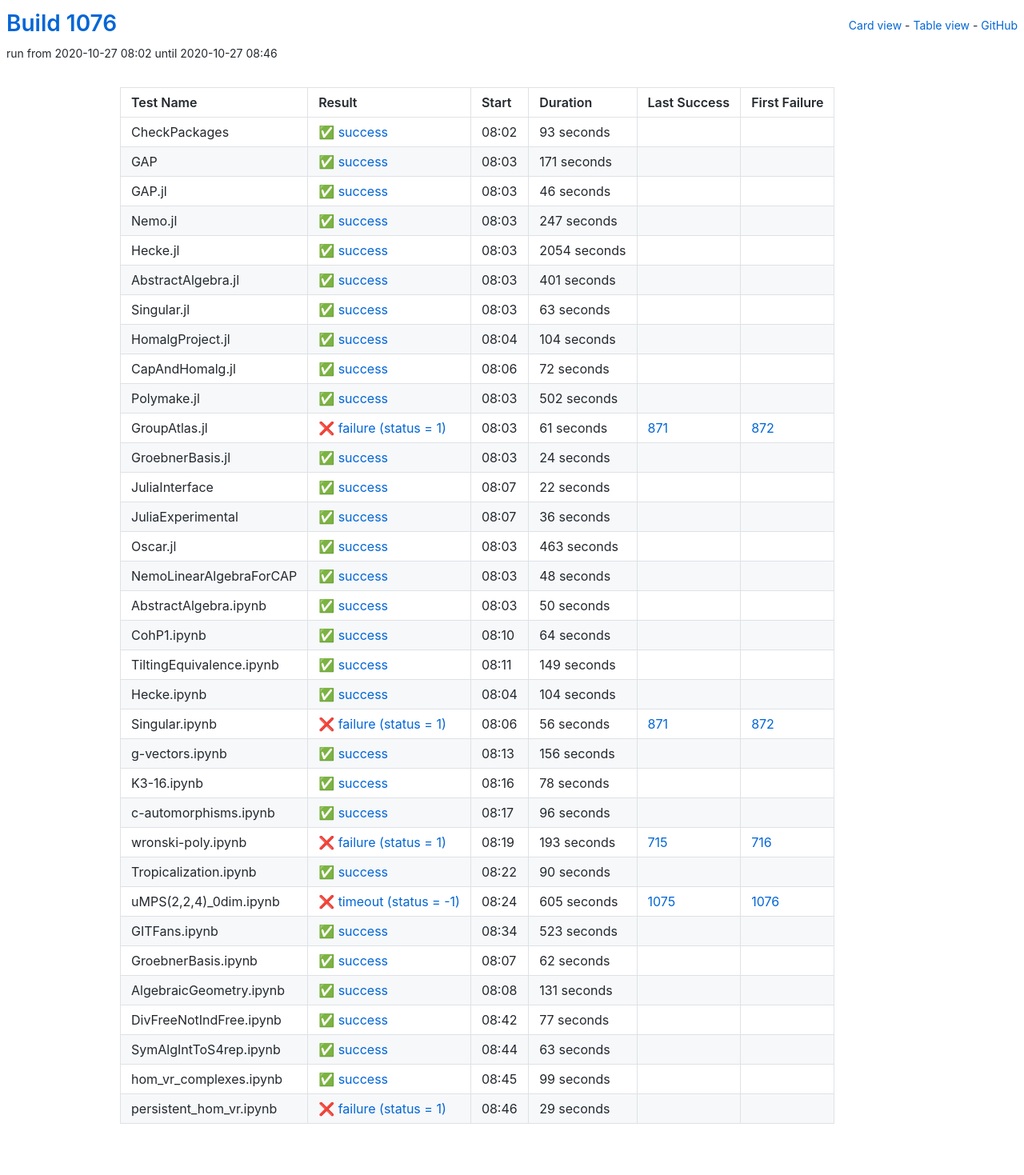
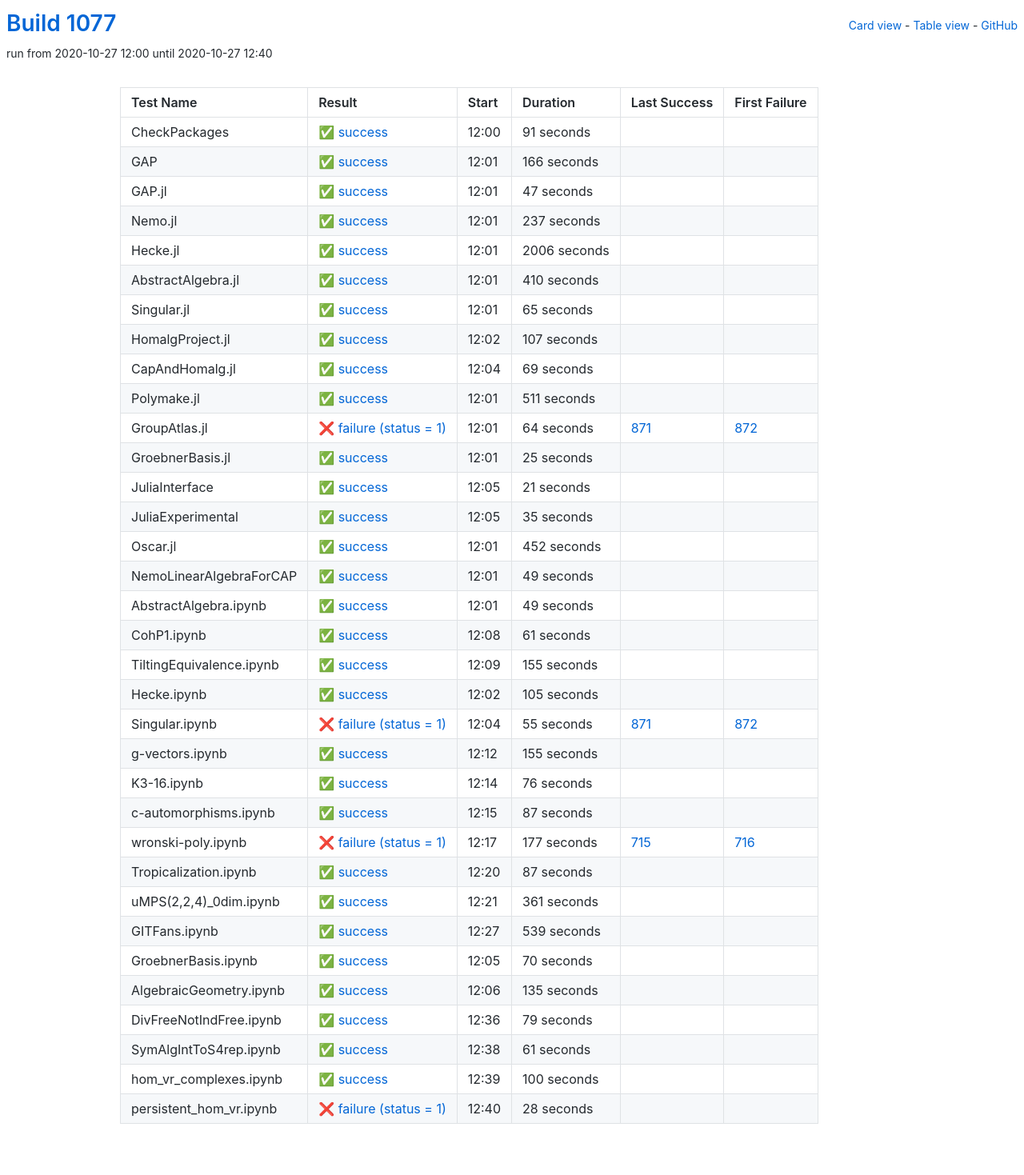
Before and after one commit to oscar-system/oscar-ci-status-stable, a Jekyll site: the page built from table.html, in a window 1280 px wide. Shown: the whole page at 80% size. Built offline with Jekyll 4.4.1, drawn with Linux system fonts in a browser that asks for light colours.

Commit message:
Build #1077

```diff
--- a/_data/ci.yml
+++ b/_data/ci.yml
@@ -1,6 +1,6 @@
 ---
-build: 1076
-build_url: https://oscarci.mathematik.uni-kl.de/job/oscar-stable/1076/
+build: 1077
+build_url: https://oscarci.mathematik.uni-kl.de/job/oscar-stable/1077/
 job: oscar-stable
 organization: oscar-system
 repo: oscar-ci-status-stable
@@ -8,408 +8,408 @@ repourl: https://github.com/oscar-system/oscar-ci-status-stable
 tests:
 - name: CheckPackages
   id: checkpackages
-  log: https://oscarci.mathematik.uni-kl.de/job/oscar-stable/1076/artifact/logs/build-1076/CheckPackages.log
-  start: 2020-10-27 08:02
+  log: https://oscarci.mathematik.uni-kl.de/job/oscar-stable/1077/artifact/logs/build-1077/CheckPackages.log
+  start: 2020-10-27 12:00
   success: true
   exitcode: 0
   status: success
-  duration: 93
+  duration: 91
   last_success: false
   last_success_url:
   first_failure: false
   first_failure_url:
 - name: GAP
   id: gap
-  log: https://oscarci.mathematik.uni-kl.de/job/oscar-stable/1076/artifact/logs/build-1076/GAP.log
-  start: 2020-10-27 08:03
+  log: https://oscarci.mathematik.uni-kl.de/job/oscar-stable/1077/artifact/logs/build-1077/GAP.log
+  start: 2020-10-27 12:01
   success: true
   exitcode: 0
   status: success
-  duration: 171
+  duration: 166
   last_success: false
   last_success_url:
   first_failure: false
   first_failure_url:
 - name: GAP.jl
   id: gap-jl
-  log: https://oscarci.mathematik.uni-kl.de/job/oscar-stable/1076/artifact/logs/build-1076/GAP.jl.log
-  start: 2020-10-27 08:03
+  log: https://oscarci.mathematik.uni-kl.de/job/oscar-stable/1077/artifact/logs/build-1077/GAP.jl.log
+  start: 2020-10-27 12:01
   success: true
   exitcode: 0
   status: success
-  duration: 46
+  duration: 47
   last_success: false
   last_success_url:
   first_failure: false
   first_failure_url:
 - name: Nemo.jl
   id: nemo-jl
-  log: https://oscarci.mathematik.uni-kl.de/job/oscar-stable/1076/artifact/logs/build-1076/Nemo.jl.log
-  start: 2020-10-27 08:03
+  log: https://oscarci.mathematik.uni-kl.de/job/oscar-stable/1077/artifact/logs/build-1077/Nemo.jl.log
+  start: 2020-10-27 12:01
   success: true
   exitcode: 0
   status: success
-  duration: 247
+  duration: 237
   last_success: false
   last_success_url:
   first_failure: false
   first_failure_url:
 - name: Hecke.jl
   id: hecke-jl
-  log: https://oscarci.mathematik.uni-kl.de/job/oscar-stable/1076/artifact/logs/build-1076/Hecke.jl.log
-  start: 2020-10-27 08:03
+  log: https://oscarci.mathematik.uni-kl.de/job/oscar-stable/1077/artifact/logs/build-1077/Hecke.jl.log
+  start: 2020-10-27 12:01
   success: true
   exitcode: 0
   status: success
-  duration: 2054
+  duration: 2006
   last_success: false
   last_success_url:
   first_failure: false
   first_failure_url:
 - name: AbstractAlgebra.jl
   id: abstractalgebra-jl
-  log: https://oscarci.mathematik.uni-kl.de/job/oscar-stable/1076/artifact/logs/build-1076/AbstractAlgebra.jl.log
-  start: 2020-10-27 08:03
+  log: https://oscarci.mathematik.uni-kl.de/job/oscar-stable/1077/artifact/logs/build-1077/AbstractAlgebra.jl.log
+  start: 2020-10-27 12:01
   success: true
   exitcode: 0
   status: success
-  duration: 401
+  duration: 410
   last_success: false
   last_success_url:
   first_failure: false
   first_failure_url:
 - name: Singular.jl
   id: singular-jl
-  log: https://oscarci.mathematik.uni-kl.de/job/oscar-stable/1076/artifact/logs/build-1076/Singular.jl.log
-  start: 2020-10-27 08:03
+  log: https://oscarci.mathematik.uni-kl.de/job/oscar-stable/1077/artifact/logs/build-1077/Singular.jl.log
+  start: 2020-10-27 12:01
   success: true
   exitcode: 0
   status: success
-  duration: 63
+  duration: 65
   last_success: false
   last_success_url:
   first_failure: false
   first_failure_url:
 - name: HomalgProject.jl
   id: homalgproject-jl
-  log: https://oscarci.mathematik.uni-kl.de/job/oscar-stable/1076/artifact/logs/build-1076/HomalgProject.jl.log
-  start: 2020-10-27 08:04
+  log: https://oscarci.mathematik.uni-kl.de/job/oscar-stable/1077/artifact/logs/build-1077/HomalgProject.jl.log
+  start: 2020-10-27 12:02
   success: true
   exitcode: 0
   status: success
-  duration: 104
+  duration: 107
   last_success: false
   last_success_url:
   first_failure: false
   first_failure_url:
 - name: CapAndHomalg.jl
   id: capandhomalg-jl
-  log: https://oscarci.mathematik.uni-kl.de/job/oscar-stable/1076/artifact/logs/build-1076/CapAndHomalg.jl.log
-  start: 2020-10-27 08:06
+  log: https://oscarci.mathematik.uni-kl.de/job/oscar-stable/1077/artifact/logs/build-1077/CapAndHomalg.jl.log
+  start: 2020-10-27 12:04
   success: true
   exitcode: 0
   status: success
-  duration: 72
+  duration: 69
   last_success: false
   last_success_url:
   first_failure: false
   first_failure_url:
 - name: Polymake.jl
   id: polymake-jl
-  log: https://oscarci.mathematik.uni-kl.de/job/oscar-stable/1076/artifact/logs/build-1076/Polymake.jl.log
-  start: 2020-10-27 08:03
+  log: https://oscarci.mathematik.uni-kl.de/job/oscar-stable/1077/artifact/logs/build-1077/Polymake.jl.log
+  start: 2020-10-27 12:01
   success: true
   exitcode: 0
   status: success
-  duration: 502
+  duration: 511
   last_success: false
   last_success_url:
   first_failure: false
   first_failure_url:
 - name: GroupAtlas.jl
   id: groupatlas-jl
-  log: https://oscarci.mathematik.uni-kl.de/job/oscar-stable/1076/artifact/logs/build-1076/GroupAtlas.jl.log
-  start: 2020-10-27 08:03
+  log: https://oscarci.mathematik.uni-kl.de/job/oscar-stable/1077/artifact/logs/build-1077/GroupAtlas.jl.log
+  start: 2020-10-27 12:01
   success: false
   exitcode: 1
   status: failure
-  duration: 61
+  duration: 64
   last_success: 871
   last_success_url: https://oscarci.mathematik.uni-kl.de/job/oscar-stable/871/
   first_failure: 872
   first_failure_url: https://oscarci.mathematik.uni-kl.de/job/oscar-stable/872/
 - name: GroebnerBasis.jl
   id: groebnerbasis-jl
-  log: https://oscarci.mathematik.uni-kl.de/job/oscar-stable/1076/artifact/logs/build-1076/GroebnerBasis.jl.log
-  start: 2020-10-27 08:03
+  log: https://oscarci.mathematik.uni-kl.de/job/oscar-stable/1077/artifact/logs/build-1077/GroebnerBasis.jl.log
+  start: 2020-10-27 12:01
   success: true
   exitcode: 0
   status: success
-  duration: 24
+  duration: 25
   last_success: false
   last_success_url:
   first_failure: false
   first_failure_url:
 - name: JuliaInterface
   id: juliainterface
-  log: https://oscarci.mathematik.uni-kl.de/job/oscar-stable/1076/artifact/logs/build-1076/JuliaInterface.log
-  start: 2020-10-27 08:07
+  log: https://oscarci.mathematik.uni-kl.de/job/oscar-stable/1077/artifact/logs/build-1077/JuliaInterface.log
+  start: 2020-10-27 12:05
   success: true
   exitcode: 0
   status: success
-  duration: 22
+  duration: 21
   last_success: false
   last_success_url:
   first_failure: false
   first_failure_url:
 - name: JuliaExperimental
   id: juliaexperimental
-  log: https://oscarci.mathematik.uni-kl.de/job/oscar-stable/1076/artifact/logs/build-1076/JuliaExperimental.log
-  start: 2020-10-27 08:07
+  log: https://oscarci.mathematik.uni-kl.de/job/oscar-stable/1077/artifact/logs/build-1077/JuliaExperimental.log
+  start: 2020-10-27 12:05
   success: true
   exitcode: 0
   status: success
-  duration: 36
+  duration: 35
   last_success: false
   last_success_url:
   first_failure: false
   first_failure_url:
 - name: Oscar.jl
   id: oscar-jl
-  log: https://oscarci.mathematik.uni-kl.de/job/oscar-stable/1076/artifact/logs/build-1076/Oscar.jl.log
-  start: 2020-10-27 08:03
+  log: https://oscarci.mathematik.uni-kl.de/job/oscar-stable/1077/artifact/logs/build-1077/Oscar.jl.log
+  start: 2020-10-27 12:01
   success: true
   exitcode: 0
   status: success
-  duration: 463
+  duration: 452
   last_success: false
   last_success_url:
   first_failure: false
   first_failure_url:
 - name: NemoLinearAlgebraForCAP
   id: nemolinearalgebraforcap
-  log: https://oscarci.mathematik.uni-kl.de/job/oscar-stable/1076/artifact/logs/build-1076/NemoLinearAlgebraForCAP.log
-  start: 2020-10-27 08:03
+  log: https://oscarci.mathematik.uni-kl.de/job/oscar-stable/1077/artifact/logs/build-1077/NemoLinearAlgebraForCAP.log
+  start: 2020-10-27 12:01
   success: true
   exitcode: 0
   status: success
-  duration: 48
+  duration: 49
   last_success: false
   last_success_url:
   first_failure: false
   first_failure_url:
 - name: AbstractAlgebra.ipynb
   id: abstractalgebra-ipynb
-  log: https://oscarci.mathematik.uni-kl.de/job/oscar-stable/1076/artifact/logs/build-1076/AbstractAlgebra.ipynb.log
-  start: 2020-10-27 08:03
+  log: https://oscarci.mathematik.uni-kl.de/job/oscar-stable/1077/artifact/logs/build-1077/AbstractAlgebra.ipynb.log
+  start: 2020-10-27 12:01
   success: true
   exitcode: 0
   status: success
-  duration: 50
+  duration: 49
   last_success: false
   last_success_url:
   first_failure: false
   first_failure_url:
 - name: CohP1.ipynb
   id: cohp1-ipynb
-  log: https://oscarci.mathematik.uni-kl.de/job/oscar-stable/1076/artifact/logs/build-1076/CohP1.ipynb.log
-  start: 2020-10-27 08:10
+  log: https://oscarci.mathematik.uni-kl.de/job/oscar-stable/1077/artifact/logs/build-1077/CohP1.ipynb.log
+  start: 2020-10-27 12:08
   success: true
   exitcode: 0
   status: success
-  duration: 64
+  duration: 61
   last_success: false
   last_success_url:
   first_failure: false
   first_failure_url:
 - name: TiltingEquivalence.ipynb
   id: tiltingequivalence-ipynb
-  log: https://oscarci.mathematik.uni-kl.de/job/oscar-stable/1076/artifact/logs/build-1076/TiltingEquivalence.ipynb.log
-  start: 2020-10-27 08:11
+  log: https://oscarci.mathematik.uni-kl.de/job/oscar-stable/1077/artifact/logs/build-1077/TiltingEquivalence.ipynb.log
+  start: 2020-10-27 12:09
   success: true
   exitcode: 0
   status: success
-  duration: 149
+  duration: 155
   last_success: false
   last_success_url:
   first_failure: false
   first_failure_url:
 - name: Hecke.ipynb
   id: hecke-ipynb
-  log: https://oscarci.mathematik.uni-kl.de/job/oscar-stable/1076/artifact/logs/build-1076/Hecke.ipynb.log
-  start: 2020-10-27 08:04
+  log: https://oscarci.mathematik.uni-kl.de/job/oscar-stable/1077/artifact/logs/build-1077/Hecke.ipynb.log
+  start: 2020-10-27 12:02
   success: true
   exitcode: 0
   status: success
-  duration: 104
+  duration: 105
   last_success: false
   last_success_url:
   first_failure: false
   first_failure_url:
 - name: Singular.ipynb
   id: singular-ipynb
-  log: https://oscarci.mathematik.uni-kl.de/job/oscar-stable/1076/artifact/logs/build-1076/Singular.ipynb.log
-  start: 2020-10-27 08:06
+  log: https://oscarci.mathematik.uni-kl.de/job/oscar-stable/1077/artifact/logs/build-1077/Singular.ipynb.log
+  start: 2020-10-27 12:04
   success: false
   exitcode: 1
   status: failure
-  duration: 56
+  duration: 55
   last_success: 871
   last_success_url: https://oscarci.mathematik.uni-kl.de/job/oscar-stable/871/
   first_failure: 872
   first_failure_url: https://oscarci.mathematik.uni-kl.de/job/oscar-stable/872/
 - name: g-vectors.ipynb
   id: g-vectors-ipynb
-  log: https://oscarci.mathematik.uni-kl.de/job/oscar-stable/1076/artifact/logs/build-1076/g-vectors.ipynb.log
-  start: 2020-10-27 08:13
+  log: https://oscarci.mathematik.uni-kl.de/job/oscar-stable/1077/artifact/logs/build-1077/g-vectors.ipynb.log
+  start: 2020-10-27 12:12
   success: true
   exitcode: 0
   status: success
-  duration: 156
+  duration: 155
   last_success: false
   last_success_url:
   first_failure: false
   first_failure_url:
 - name: K3-16.ipynb
   id: k3-16-ipynb
-  log: https://oscarci.mathematik.uni-kl.de/job/oscar-stable/1076/artifact/logs/build-1076/K3-16.ipynb.log
-  start: 2020-10-27 08:16
+  log: https://oscarci.mathematik.uni-kl.de/job/oscar-stable/1077/artifact/logs/build-1077/K3-16.ipynb.log
+  start: 2020-10-27 12:14
   success: true
   exitcode: 0
   status: success
-  duration: 78
+  duration: 76
   last_success: false
   last_success_url:
   first_failure: false
   first_failure_url:
 - name: c-automorphisms.ipynb
   id: c-automorphisms-ipynb
-  log: https://oscarci.mathematik.uni-kl.de/job/oscar-stable/1076/artifact/logs/build-1076/c-automorphisms.ipynb.log
-  start: 2020-10-27 08:17
+  log: https://oscarci.mathematik.uni-kl.de/job/oscar-stable/1077/artifact/logs/build-1077/c-automorphisms.ipynb.log
+  start: 2020-10-27 12:15
   success: true
   exitcode: 0
   status: success
-  duration: 96
+  duration: 87
   last_success: false
   last_success_url:
   first_failure: false
   first_failure_url:
 - name: wronski-poly.ipynb
   id: wronski-poly-ipynb
-  log: https://oscarci.mathematik.uni-kl.de/job/oscar-stable/1076/artifact/logs/build-1076/wronski-poly.ipynb.log
-  start: 2020-10-27 08:19
+  log: https://oscarci.mathematik.uni-kl.de/job/oscar-stable/1077/artifact/logs/build-1077/wronski-poly.ipynb.log
+  start: 2020-10-27 12:17
   success: false
   exitcode: 1
   status: failure
-  duration: 193
+  duration: 177
   last_success: 715
   last_success_url: https://oscarci.mathematik.uni-kl.de/job/oscar-stable/715/
   first_failure: 716
   first_failure_url: https://oscarci.mathematik.uni-kl.de/job/oscar-stable/716/
 - name: Tropicalization.ipynb
   id: tropicalization-ipynb
-  log: https://oscarci.mathematik.uni-kl.de/job/oscar-stable/1076/artifact/logs/build-1076/Tropicalization.ipynb.log
-  start: 2020-10-27 08:22
+  log: https://oscarci.mathematik.uni-kl.de/job/oscar-stable/1077/artifact/logs/build-1077/Tropicalization.ipynb.log
+  start: 2020-10-27 12:20
   success: true
   exitcode: 0
   status: success
-  duration: 90
+  duration: 87
   last_success: false
   last_success_url:
   first_failure: false
   first_failure_url:
 - name: uMPS(2,2,4)_0dim.ipynb
   id: umps-2-2-4-0dim-ipynb
-  log: https://oscarci.mathematik.uni-kl.de/job/oscar-stable/1076/artifact/logs/build-1076/uMPS-2-2-4-_0dim.ipynb.log
-  start: 2020-10-27 08:24
-  success: false
-  exitcode: -1
-  status: timeout
-  duration: 605
-  last_success: 1075
-  last_success_url: https://oscarci.mathematik.uni-kl.de/job/oscar-stable/1075/
-  first_failure: 1076
-  first_failure_url: https://oscarci.mathematik.uni-kl.de/job/oscar-stable/1076/
-- name: GITFans.ipynb
-  id: gitfans-ipynb
-  log: https://oscarci.mathematik.uni-kl.de/job/oscar-stable/1076/artifact/logs/build-1076/GITFans.ipynb.log
-  start: 2020-10-27 08:34
+  log: https://oscarci.mathematik.uni-kl.de/job/oscar-stable/1077/artifact/logs/build-1077/uMPS-2-2-4-_0dim.ipynb.log
+  start: 2020-10-27 12:21
   success: true
   exitcode: 0
   status: success
-  duration: 523
+  duration: 361
+  last_success: false
+  last_success_url:
+  first_failure: false
+  first_failure_url:
+- name: GITFans.ipynb
+  id: gitfans-ipynb
+  log: https://oscarci.mathematik.uni-kl.de/job/oscar-stable/1077/artifact/logs/build-1077/GITFans.ipynb.log
+  start: 2020-10-27 12:27
+  success: true
+  exitcode: 0
+  status: success
+  duration: 539
   last_success: false
   last_success_url:
   first_failure: false
   first_failure_url:
 - name: GroebnerBasis.ipynb
   id: groebnerbasis-ipynb
-  log: https://oscarci.mathematik.uni-kl.de/job/oscar-stable/1076/artifact/logs/build-1076/GroebnerBasis.ipynb.log
-  start: 2020-10-27 08:07
+  log: https://oscarci.mathematik.uni-kl.de/job/oscar-stable/1077/artifact/logs/build-1077/GroebnerBasis.ipynb.log
+  start: 2020-10-27 12:05
   success: true
   exitcode: 0
   status: success
-  duration: 62
+  duration: 70
   last_success: false
   last_success_url:
   first_failure: false
   first_failure_url:
 - name: AlgebraicGeometry.ipynb
   id: algebraicgeometry-ipynb
-  log: https://oscarci.mathematik.uni-kl.de/job/oscar-stable/1076/artifact/logs/build-1076/AlgebraicGeometry.ipynb.log
-  start: 2020-10-27 08:08
+  log: https://oscarci.mathematik.uni-kl.de/job/oscar-stable/1077/artifact/logs/build-1077/AlgebraicGeometry.ipynb.log
+  start: 2020-10-27 12:06
   success: true
   exitcode: 0
   status: success
-  duration: 131
+  duration: 135
   last_success: false
   last_success_url:
   first_failure: false
   first_failure_url:
 - name: DivFreeNotIndFree.ipynb
   id: divfreenotindfree-ipynb
-  log: https://oscarci.mathematik.uni-kl.de/job/oscar-stable/1076/artifact/logs/build-1076/DivFreeNotIndFree.ipynb.log
-  start: 2020-10-27 08:42
+  log: https://oscarci.mathematik.uni-kl.de/job/oscar-stable/1077/artifact/logs/build-1077/DivFreeNotIndFree.ipynb.log
+  start: 2020-10-27 12:36
   success: true
   exitcode: 0
   status: success
-  duration: 77
+  duration: 79
   last_success: false
   last_success_url:
   first_failure: false
   first_failure_url:
 - name: SymAlgIntToS4rep.ipynb
   id: symalginttos4rep-ipynb
-  log: https://oscarci.mathematik.uni-kl.de/job/oscar-stable/1076/artifact/logs/build-1076/SymAlgIntToS4rep.ipynb.log
-  start: 2020-10-27 08:44
+  log: https://oscarci.mathematik.uni-kl.de/job/oscar-stable/1077/artifact/logs/build-1077/SymAlgIntToS4rep.ipynb.log
+  start: 2020-10-27 12:38
   success: true
   exitcode: 0
   status: success
-  duration: 63
+  duration: 61
   last_success: false
   last_success_url:
   first_failure: false
   first_failure_url:
 - name: hom_vr_complexes.ipynb
   id: hom-vr-complexes-ipynb
-  log: https://oscarci.mathematik.uni-kl.de/job/oscar-stable/1076/artifact/logs/build-1076/hom_vr_complexes.ipynb.log
-  start: 2020-10-27 08:45
+  log: https://oscarci.mathematik.uni-kl.de/job/oscar-stable/1077/artifact/logs/build-1077/hom_vr_complexes.ipynb.log
+  start: 2020-10-27 12:39
   success: true
   exitcode: 0
   status: success
-  duration: 99
+  duration: 100
   last_success: false
   last_success_url:
   first_failure: false
   first_failure_url:
 - name: persistent_hom_vr.ipynb
   id: persistent-hom-vr-ipynb
-  log: https://oscarci.mathematik.uni-kl.de/job/oscar-stable/1076/artifact/logs/build-1076/persistent_hom_vr.ipynb.log
-  start: 2020-10-27 08:46
+  log: https://oscarci.mathematik.uni-kl.de/job/oscar-stable/1077/artifact/logs/build-1077/persistent_hom_vr.ipynb.log
+  start: 2020-10-27 12:40
   success: false
   exitcode: 1
   status: failure
-  duration: 29
+  duration: 28
   last_success: false
   last_success_url:
   first_failure: false
```
Also changed, not shown: README.md.
